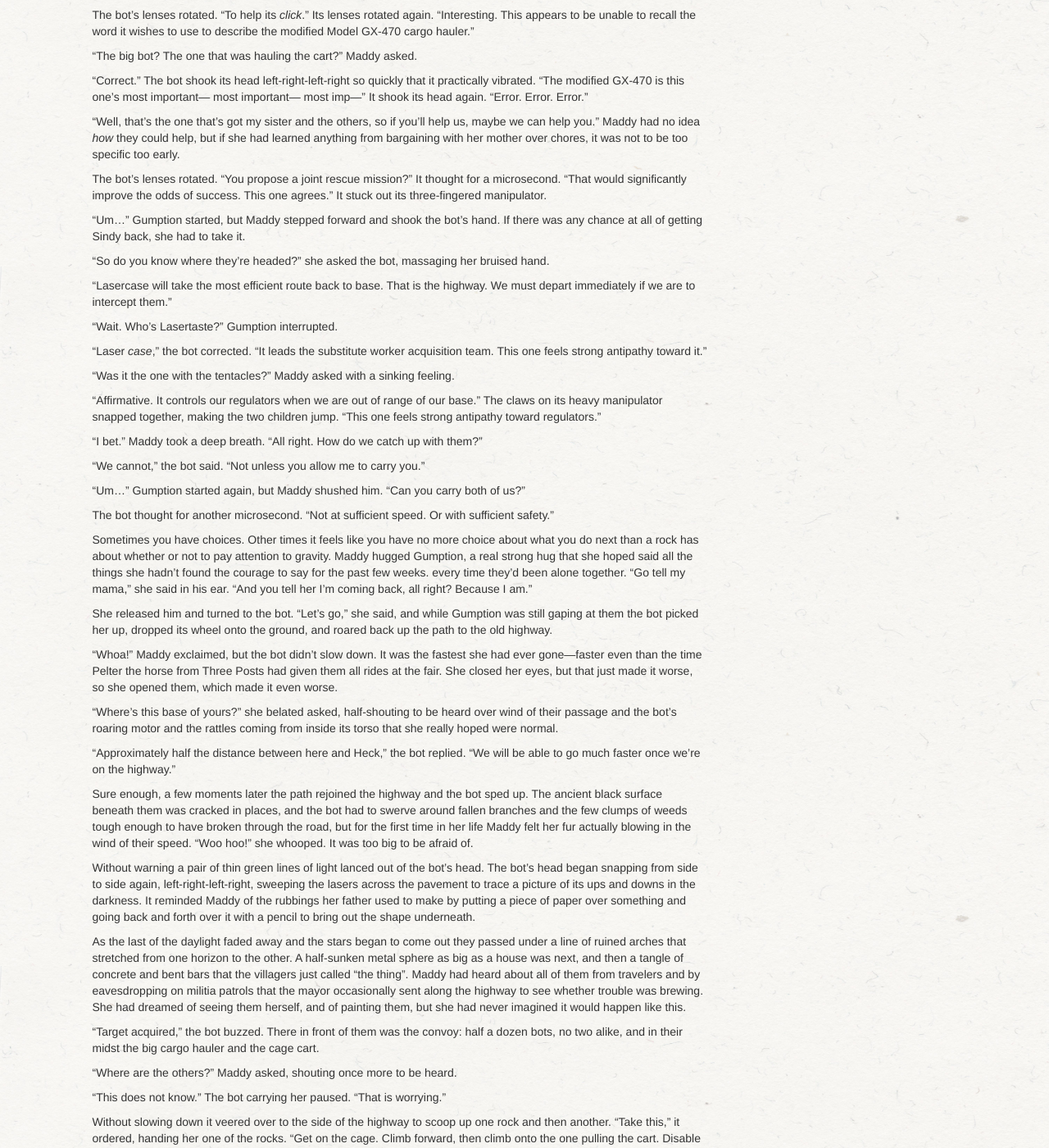
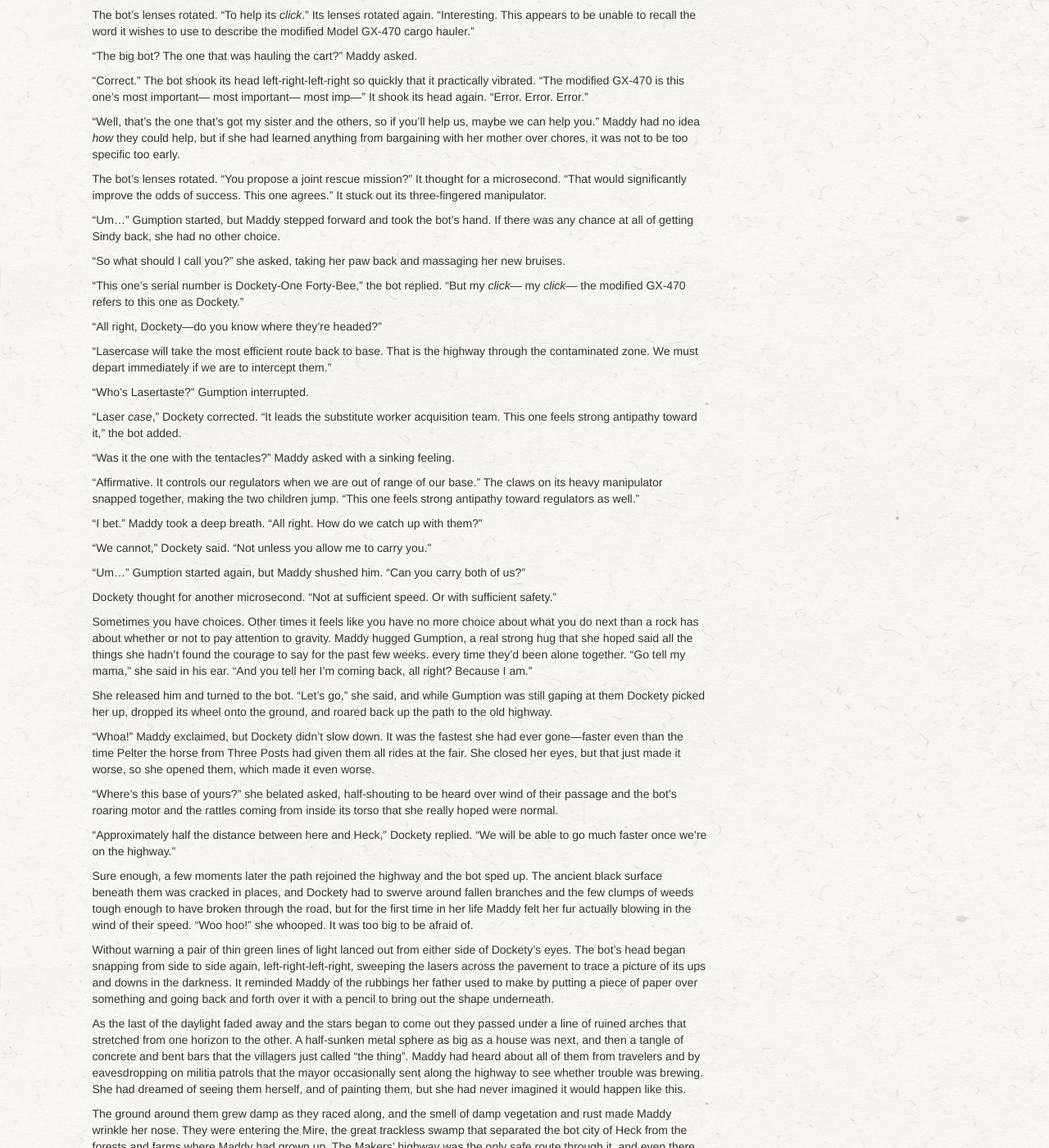
Before and after one commit to gvwilson/sensibleadventures, a Jekyll site: the page built from maddy-roo/maddy-roo.md, in a window 1280 px wide and 1400 px high, scrolled down 15035 px. Shown: the whole window at 82% size. Built offline with Jekyll 4.4.1, drawn with Linux system fonts in a browser that asks for light colours; nearby versions of some CDN libraries; library files that are not in the unit come from our copies; some of the changed text lies outside the part shown.

Commit message:
+728 words

```diff
--- a/maddy-roo/maddy-roo.md
+++ b/maddy-roo/maddy-roo.md
@@ -170,10 +170,10 @@
 For a moment Maddy thought they would be able to hurry by unnoticed,
 but then Bluster caught sight of them and nudged his twin brother.
 
-Maddy took her sister's hand.
+Maddy took her sister's paw.
 "You just stay hushed," she cautioned quietly,
 squeezing to show she meant it.
-She hitched her satchel up onto her shoulder with her other hand
+She hitched her satchel up onto her shoulder with her other paw
 and tried to ignore the dryness in her mouth.
 
 "Heya, roo," Bluster drawled as he and his brother sauntered over.
@@ -204,13 +204,13 @@
 Somehow the old tortoise had come up behind them without anyone noticing.
 He looked as gentle as a falling leaf,
 in his heavy brown sweater and tiny round glasses,
-but the goat brothers immediately unclenched their hands.
+but the goat brothers immediately unclenched their paws.
 
 The shaper held out a sheet of paper.
 "I think you dropped this."
 
 "Thanks," Maddy said.
-She squeezed Sindy's hand before letting go of it to take back the proffered sketch.
+She squeezed Sindy's paw before letting go of it to take back the proffered sketch.
 
 "You're getting much better,"
 the tortoise continued.
@@ -320,7 +320,7 @@
 and took the path that ran down by the river.
 It was the longer route,
 but that was okay.
-For one heart-stopping moment Maddy thought Gumption was going to hold her hand.
+For one heart-stopping moment Maddy thought Gumption was going to hold her paw.
 When he didn't,
 she almost took his,
 but then they came out of the trees onto the riverbank and the moment was behind them.
@@ -477,7 +477,7 @@
 
 Gumption yelped and ducked under the bot's arm.
 Maddy ducked as well but was half a moment too slow.
-A cold metal manipulator twice the size of her hand clamped around her arm!
+A cold metal manipulator twice the size of her paw clamped around her arm!
 "Target acquired!" the bot intoned.
 
 "Eat glue!" she yelled at it
@@ -565,7 +565,7 @@
 
 Gumption glanced back at Maddy with a bewildered expression on his face.
 The moment his head was turned,
-the bot surged to its feet and plucked the rock from his hand.
+the bot surged to its feet and plucked the rock from his paw.
 "It is safer to carry heavy objects in this fashion," it told the young goat,
 holding the rock in front of its midsection.
 "Where would you like me to place it?"
@@ -654,12 +654,12 @@
 Hurray.
 Hurray."
 It placed its lens back in its head
-and stuck out its hand.
+and stuck out its manipulator.
 "Thank you."
 
 "Um..."
 Maddy and Gumption glanced at each other.
-Maddy reached out hesitantly and shook the bot's hand,
+Maddy reached out hesitantly and shook the bot's manipulator,
 grateful that it was the one with the fingers
 rather than the clamp.
 "You're welcome?
@@ -790,7 +790,7 @@
 
 *"Papa!" Maddy's scream was lost in the sound of wolves howling.
 A bear bellowed a battle cry.
-Pikes and axes in hand,
+Pikes and axes in their paws,
 the village militia poured into the square.*
 
 *A bolo whipped over Maddy's head and tangled around the head of the bot that had struck her father.
@@ -913,7 +913,7 @@
 Maddy glared at her sister.
 "What? I didn't do anything!" Sindy protested.
 
-Maddy shook off Gumption's hand.
+Maddy shook off Gumption's paw.
 "It's aright, I'm fine.
 Let's go tell mama."
 
@@ -958,7 +958,7 @@
 The mayor's house was the only three-story building in Rusty Bridge,
 and also the only one with a balcony.
 Mayor Lupus was standing on it when they arrived,
-her elbows on the railing and a glass of red wine in her hand.
+her elbows on the railing and a glass of red wine in her paw.
 "It's the closest thing to actual blood I allow myself,"
 she always joked,
 baring her wolf teeth just a little when she smiled.
@@ -1046,7 +1046,7 @@
 not knowing that it was true.
 
 "Nope," the mayor said.
-She cut off Maddy and Gumption's interruptions with a wave of her hand.
+She cut off Maddy and Gumption's interruptions with a wave of her paw.
 "I'm not saying I don't believe you,
 but I want to know what I'm howling about before I start to howl.
 Now you all stay right here while I go ruin the Ox brothers' dinner."
@@ -1062,7 +1062,7 @@
 
 "Now you hush,"
 Mama Roo said firmly,
-putting a reassuring hand on her younger daughter's shoulder.
+putting a reassuring paw on her younger daughter's shoulder.
 
 "Sorry,"
 Gumption said guiltily, scuffing the ground with his hoof.
@@ -1076,7 +1076,7 @@
 "He'd know what to do."
 
 "Well, speaking of trouble."
-Mama Roo raised her hand and waved.
+Mama Roo raised her paw and waved.
 "Evening, Shaper!
 Join us for a spell?"
 
@@ -1435,7 +1435,7 @@
 Shaper Leaf said,
 opening his eyes.
 He struggled to his feet,
-one hand on the steps' wooden banister to steady himself,
+one paw on the steps' wooden banister to steady himself,
 and waved off the mayor as she came over to help.
 "The one that had legs like a stork chased them right into the arms of
 the big one hauling the cage.
@@ -1631,24 +1631,33 @@
 It stuck out its three-fingered manipulator.
 
 "Um..." Gumption started,
-but Maddy stepped forward and shook the bot's hand.
+but Maddy stepped forward and took the bot's hand.
 If there was any chance at all of getting Sindy back,
-she had to take it.
-
-"So do you know where they're headed?"
-she asked the bot,
-massaging her bruised hand.
+she had no other choice.
+
+"So what should I call you?"
+she asked,
+taking her paw back and massaging her new bruises.
+
+"This one's serial number is Dockety-One Forty-Bee,"
+the bot replied.
+"But my *click*---
+my *click*---
+the modified GX-470 refers to this one as Dockety."
+
+"All right, Dockety---do you know where they're headed?"
 
 "Lasercase will take the most efficient route back to base.
-That is the highway.
+That is the highway through the contaminated zone.
 We must depart immediately if we are to intercept them."
 
-"Wait. Who's Lasertaste?"
+"Who's Lasertaste?"
 Gumption interrupted.
 
-"Laser *case*," the bot corrected.
+"Laser *case*," Dockety corrected.
 "It leads the substitute worker acquisition team.
-This one feels strong antipathy toward it."
+This one feels strong antipathy toward it,"
+the bot added.
 
 "Was it the one with the tentacles?"
 Maddy asked with a sinking feeling.
@@ -1658,21 +1667,21 @@
 when we are out of range of our base."
 The claws on its heavy manipulator snapped together,
 making the two children jump.
-"This one feels strong antipathy toward regulators."
+"This one feels strong antipathy toward regulators as well."
 
 "I bet."
 Maddy took a deep breath.
 "All right.
 How do we catch up with them?"
 
-"We cannot," the bot said.
+"We cannot," Dockety said.
 "Not unless you allow me to carry you."
 
 "Um..." Gumption started again,
 but Maddy shushed him.
 "Can you carry both of us?"
 
-The bot thought for another microsecond.
+Dockety thought for another microsecond.
 "Not at sufficient speed.
 Or with sufficient safety."
 
@@ -1691,12 +1700,12 @@
 She released him and turned to the bot.
 "Let's go," she said,
 and while Gumption was still gaping at them
-the bot picked her up,
+Dockety picked her up,
 dropped its wheel onto the ground,
 and roared back up the path to the old highway.
 
 "Whoa!" Maddy exclaimed,
-but the bot didn't slow down.
+but Dockety didn't slow down.
 It was the fastest she had ever gone---faster even than
 the time Pelter the horse from Three Posts had given them all rides at the fair.
 She closed her eyes,
@@ -1711,20 +1720,21 @@
 that she really hoped were normal.
 
 "Approximately half the distance between here and Heck,"
-the bot replied.
+Dockety replied.
 "We will be able to go much faster once we're on the highway."
 
 Sure enough,
 a few moments later the path rejoined the highway and the bot sped up.
 The ancient black surface beneath them was cracked in places,
-and the bot had to swerve around fallen branches
+and Dockety had to swerve around fallen branches
 and the few clumps of weeds tough enough to have broken through the road,
 but for the first time in her life Maddy felt her fur
 actually blowing in the wind of their speed.
 "Woo hoo!" she whooped.
 It was too big to be afraid of.
 
-Without warning a pair of thin green lines of light lanced out of the bot's head.
+Without warning a pair of thin green lines of light lanced out
+from either side of Dockety's eyes.
 The bot's head began snapping from side to side again,
 left-right-left-right,
 sweeping the lasers across the pavement
@@ -1748,7 +1758,16 @@
 and of painting them,
 but she had never imagined it would happen like this.
 
-"Target acquired," the bot buzzed.
+The ground around them grew damp as they raced along,
+and the smell of damp vegetation and rust made Maddy wrinkle her nose.
+They were entering the Mire,
+the great trackless swamp that separated the bot city of Heck
+from the forests and farms where Maddy had grown up.
+The Makers' highway was the only safe route through it,
+and even there travelers were careful to eat and drink
+only what they brought with them.
+
+"Target acquired," Dockety buzzed.
 There in front of them was the convoy:
 half a dozen bots,
 no two alike,
@@ -1758,7 +1777,7 @@
 shouting once more to be heard.
 
 "This does not know."
-The bot carrying her paused.
+Dockety hesitated.
 "That is worrying."
 
 Without slowing down it veered over to the side of the highway
@@ -1774,16 +1793,147 @@
 "Do you have a short circuit or something?"
 
 "Several,"
-the bot said.
+Dockety said.
 "But that does not mean it is not a good plan."
 
 Closer, closer---a periscope popped up out of the head
 of the bot at the tail of the convoy and twisted around to point at them.
-The bot carrying Maddy put on sudden burst of speed.
+Dockety put on sudden burst of speed.
 As it raced past the bot with the periscope
 it tossed its rock onto the highway.
 *Bang! Crash!*
-The bot tumbled through the air,
+The bot with the periscope tumbled through the air,
 knocking another off balance.
 With no more warning than that,
-Maddy's bot threw her into the air.
+Dockety hurled Maddy into the air.
+
+## Chapter 6: Out of the Cage Cart...
+
+Maddy screamed.
+Afterward,
+she would wish that it had been a proper battle cry,
+like a wolf's howl or a lion's roar,
+but it was just a normal everyday terrified scream.
+
+She dropped the stone Dockety had given her and flailed her arms.
+"Ooph!"
+She landed on the roof of the cage cart,
+slid forward with another scream,
+and somehow managed to get a grip on its bars.
+Her legs swung to the side and dangled over the highway.
+
+"Maddy! Maddy! I'm here! I'm here!"
+Her sister scrambled to her feet,
+a goat on either side of her shouting words
+that the wind snatched away before Maddy could hear them.
+
+"Hang on!"
+Maddy shouted down at the three captives.
+"We're going to get you out of there!"
+
+Dockety raced forward and body-checked another raider bot
+just as it ratcheted up on its wheeled legs and tried to grab Maddy.
+The young roo pulled her legs under her,
+ignoring the pain of the metal bars bashing against her shins
+every time the cart hit a bump.
+She could see the lock on the cage door,
+but how was she going to break it open without her rock?
+
+And then the cargo bot hauling the cage realized she was there.
+Its massive square head turned all the way around like an owl's.
+"Error,"
+it pronounced in a scraping gravelly voice.
+
+"Error yourself!"
+Maddy shouted at it defiantly.
+Without giving herself time to be frightened
+she slid forward over the roof of the cage,
+swung around,
+and lowered herself onto the narrow triangular hitch
+that connected it to the bot.
+
+"Be careful!" Sindy pleaded
+as Maddy crouched down and leaned forward.
+Almost...
+Almost...
+No.
+She couldn't reach the linchpin that held the hitch in place
+without letting go of the cage.
+
+"Maddy, don't!"
+She ignored her sister's frightened cry and lunged forward.
+Got it!
+Holding onto the hitch with one paw,
+she yanked the linchpin out with the other and threw it away.
+
+She thought the cargo bot would just pull away smoothly
+to leave the unhitched cage cart rolling along the highway behind it.
+That didn't happen.
+Instead,
+there a loud crash as Dockety and a raider bot slammed into the side of the cage,
+their manipulators grappling for holds on each other.
+
+Maddy screamed for a third time as the cart careened off the road.
+A wheel bumped over a stone,
+throwing Maddy off the hitch and into a scratchy patch of brambles.
+The trio inside the cart screamed in their turn as it tipped over on its side
+and slid down the rocky slope toward the swamp.
+Maddy scrambled to her feet and ran after it.
+
+The cart slid to a halt just a few paces from the edge of the muck.
+Rusty scraps of old machinery lay all around.
+Maddy grabbed one end of a metal bar and pulled with all her might.
+The bar came free of the mud with a shlurping sound.
+
+She ran over to the cart.
+Luckily,
+it had landed door side up.
+She tossed her bar on top of it,
+scrambled up,
+wedged the end of the bar in by the lock,
+and levered it with all her might.
+*Pank!*
+The lock burst open.
+
+"Give me your paw!" she ordered.
+
+Her sister stretched on tiptoe.
+"I can't reach!
+Hey!"
+One of the goats lifted her up so that Maddy could grab her wrist,
+then reached up himself.
+
+A few moments later all four of them were standing beside the cage
+and Maddy had her arms wrapped around her sister.
+"I was so afraid," she whispered in Sindy's ear.
+"I was so afraid I'd never see you again."
+
+Sindy sniffled.
+"Me too."
+
+"Well ain't this sweet," one of the goats muttered.
+Maddy straightened up.
+She knew that voice---it was Bluster,
+which meant the other goat must be his brother Bravo.
+Of all the people she would have wanted to rescue,
+they were the last.
+
+"Well don't be too hasty thanking me,"
+she said coldly.
+
+"We would've been aright,"
+Bluster said defensively.
+"Wouldn't we?"
+He nudged his brother, who nodded.
+
+Sindy took her sister's paw.
+"Was that a bot helping you?" she asked.
+
+"Don't worry about that now,"
+Maddy said.
+"We have to get out of here!"
+
+"And go where?"
+Bluster demanded.
+"In case you hadn't noticed,
+we're in the middle of the Mire."
```
Also changed, not shown: other parts of maddy-roo/maddy-roo.md (+8 -8 lines), maddy-roo/outline.md (+1 -1 lines).
